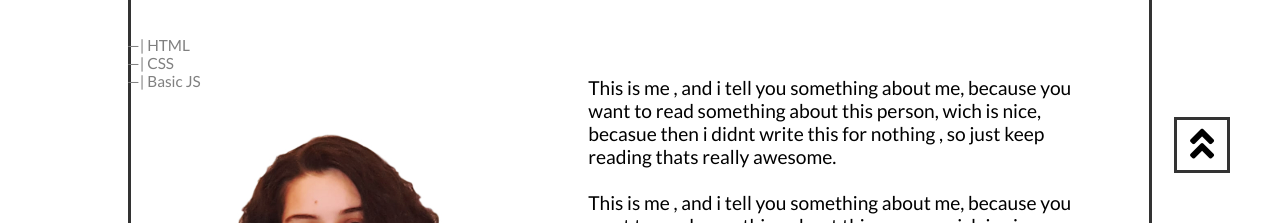
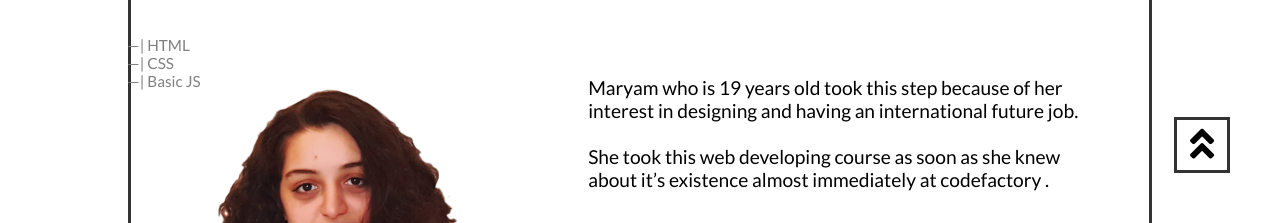
Before and after one commit to SabineGruber/fswd40-projects-coretechnology, a plain HTML site: page index.html in a window 1280 px wide. Both pictures are taken after a click on the label "Maryam Alwash". Shown: the part 1221-1444 px from the top of the page. Drawn offline with Linux system fonts and the light colour scheme.

Commit message:
added a text about Maryam

```diff
--- a/index.html
+++ b/index.html
@@ -201,11 +201,8 @@
                     <!-- Image and Bio -->
                     <img src="img/maryam.jpg" alt="scott">
                     <p class="bio">
-                        This is me , and i tell you something about me, because you want to read something about this person, wich is nice, becasue then i didnt write this for nothing , so just keep reading thats really awesome.
-                        <br>
-                        <br> This is me , and i tell you something about me, because you want to read something about this person, wich is nice, becasue then i didnt write this for nothing , so just keep reading thats really awesome.
-                        <br>
-                        <br> This is me , and i tell you something about me, because you want to read something about this person, wich is nice, becasue then i didnt write this for nothing , so just keep reading thats really awesome.
+                    Maryam who is 19 years old took this step because of her interest in designing and having an international future job.
+                    <br><br>  She took this web developing course as soon as she knew about it’s existence almost immediately at codefactory .
                     </p>
                 </article>
                 <!-- MARIO SCHANTEL -->
```
